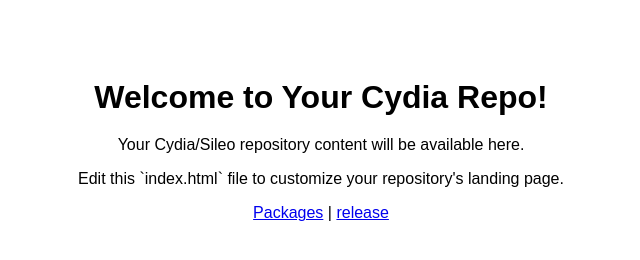
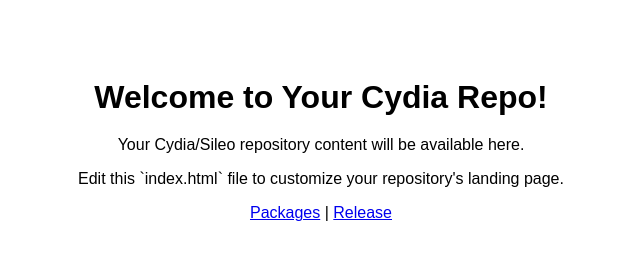
Before and after one commit to SoNotBietin/CydRepo, a plain HTML site: page index.html in a window 1280 px wide. Shown: the full height of the page, 319-959 px from the left. Drawn offline with Linux system fonts and the light colour scheme.

Commit message:
Update index.html

```diff
--- a/index.html
+++ b/index.html
@@ -21,7 +21,7 @@
     <p>Your Cydia/Sileo repository content will be available here.</p>
     <p>Edit this `index.html` file to customize your repository's landing page.</p>
     <p>
-        <a href="Packages">Packages</a> | <a href="release">release</a>
+        <a href="Packages">Packages</a> | <a href="Release">Release</a>
     </p>
 </body>
 </html>
```
